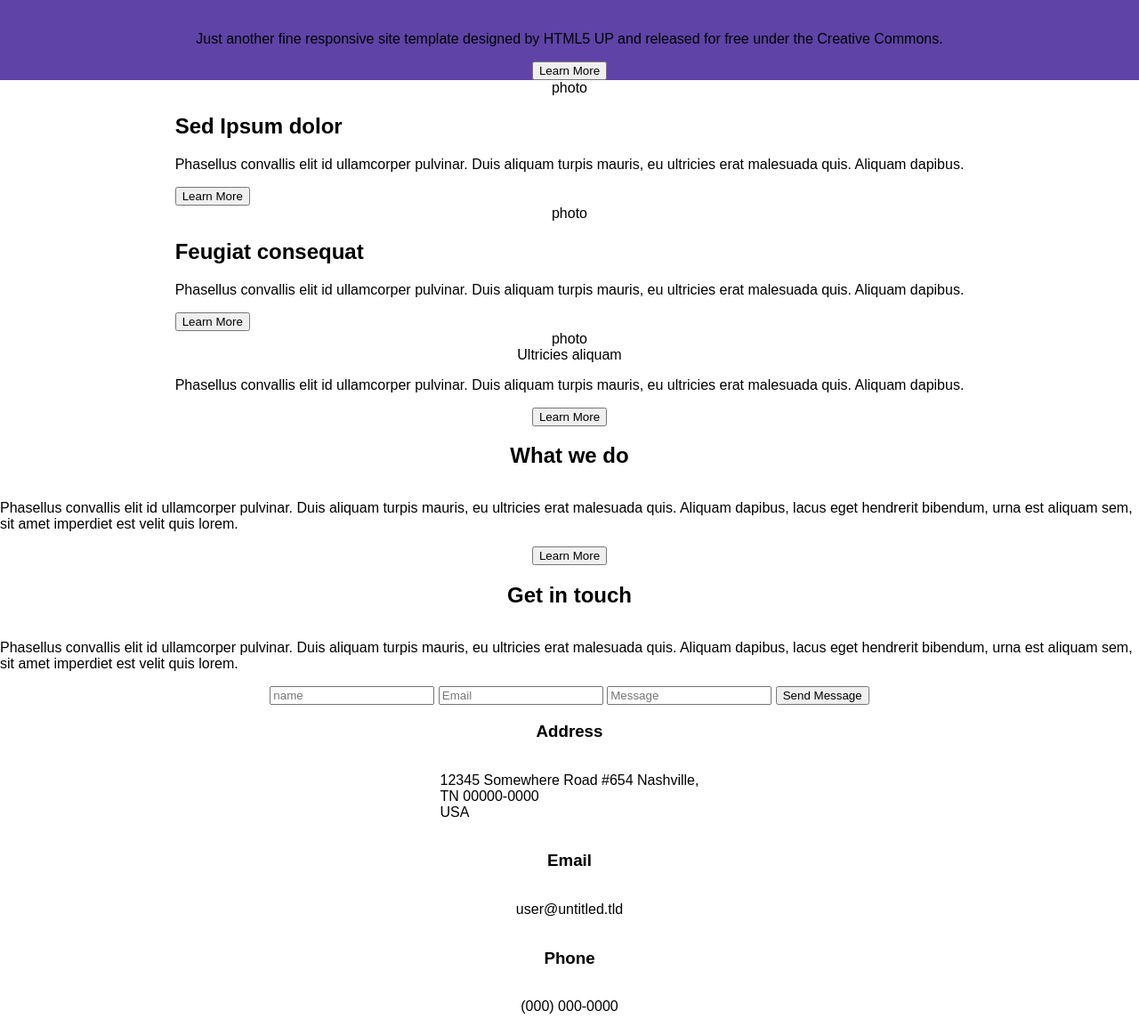
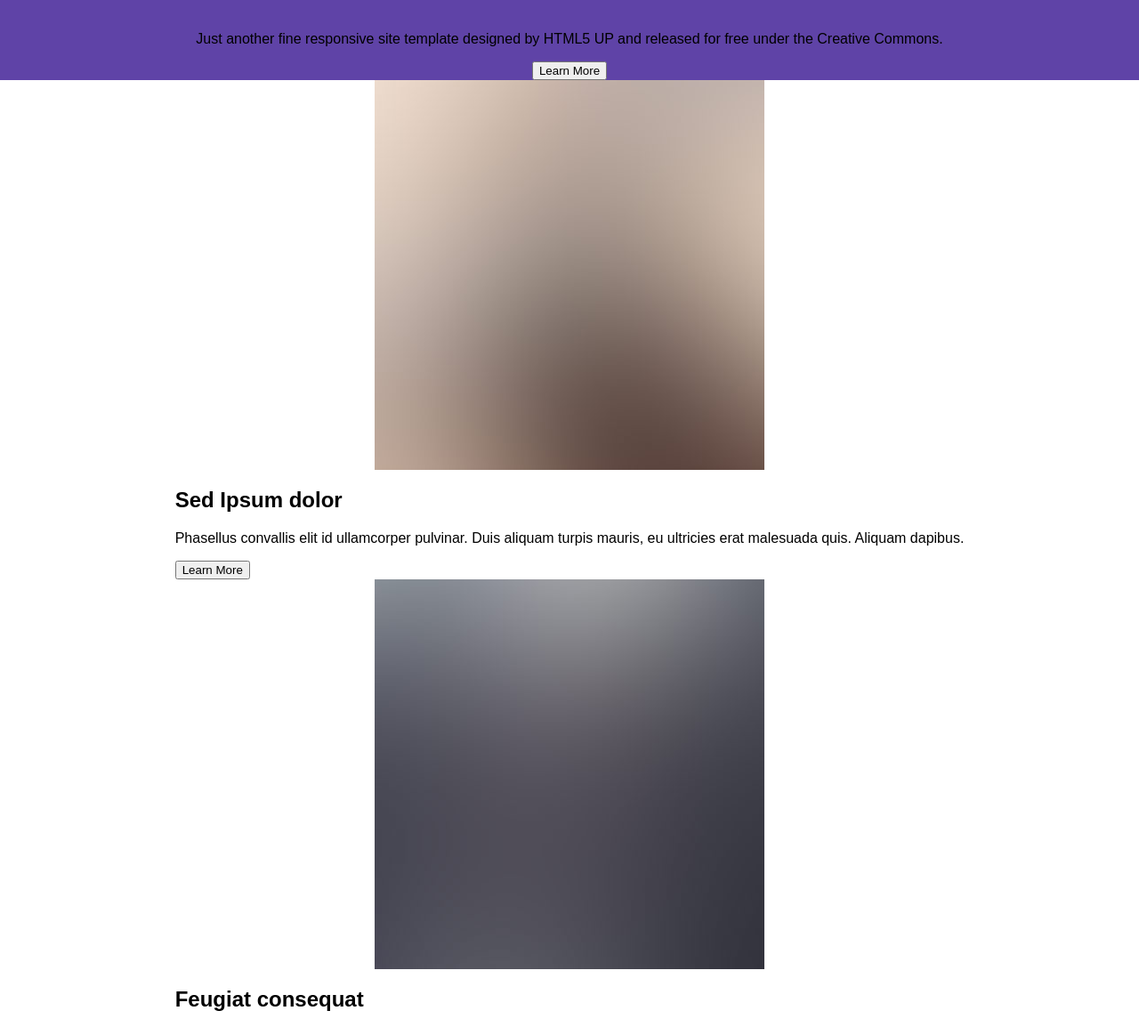
Before and after one commit to VentoAureo230/Html5up, a plain HTML site: page index.html in a window 1280 px wide. Shown: the part 61-1215 px from the top of the page at 89% size. Drawn offline with Linux system fonts and the light colour scheme.

Commit message:
Correction du html

```diff
--- a/index.html
+++ b/index.html
@@ -23,19 +23,19 @@
             <button>Learn More</button>
         </div>
         <div class="section2 section-col">
-            <div>photo</div>
+            <img src="/media/pic01.jpg" alt="photo d'un téléphone" class="photo1">
             <div>
                 <h2>Sed Ipsum dolor</h2>
                 <p>Phasellus convallis elit id ullamcorper pulvinar. Duis aliquam turpis mauris, eu ultricies erat malesuada quis. Aliquam dapibus.</p>
                 <button>Learn More</button>
             </div>
-            <div>photo</div>
+            <img src="/media/pic02.jpg" alt="photo d'un traffic en ville" class="photo2">
             <div>
                 <h2>Feugiat consequat</h2>
                 <p>Phasellus convallis elit id ullamcorper pulvinar. Duis aliquam turpis mauris, eu ultricies erat malesuada quis. Aliquam dapibus.</p>
                 <button>Learn More</button>
             </div>
-            <div>photo</div>
+            <img src="/media/pic03.jpg" alt="Photo d'un homme dans les nuages" class="photo3">
             <div>Ultricies aliquam</div>
             <p>Phasellus convallis elit id ullamcorper pulvinar. Duis aliquam turpis mauris, eu ultricies erat malesuada quis. Aliquam dapibus.</p>
             <button>Learn More</button>
```
